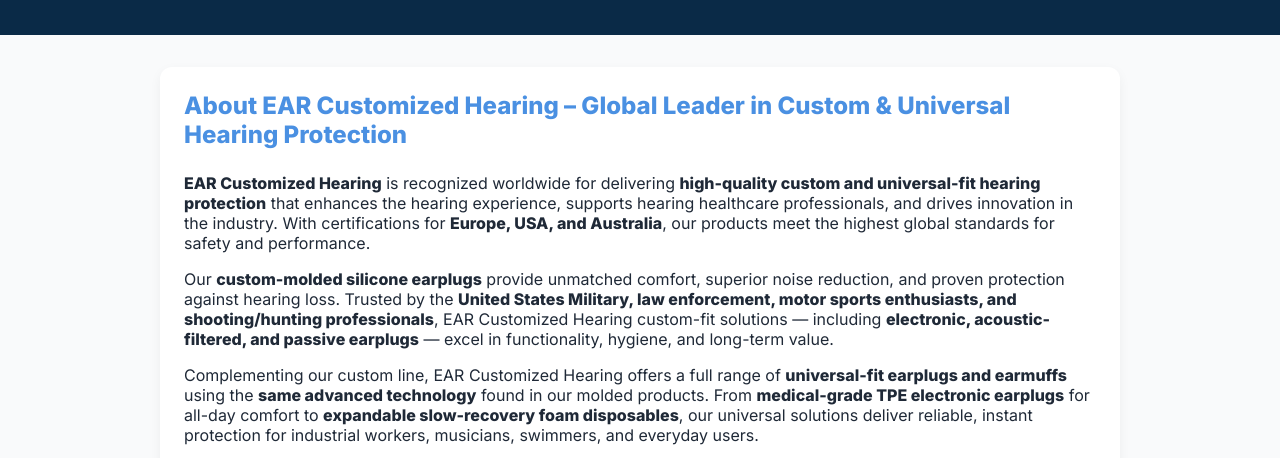
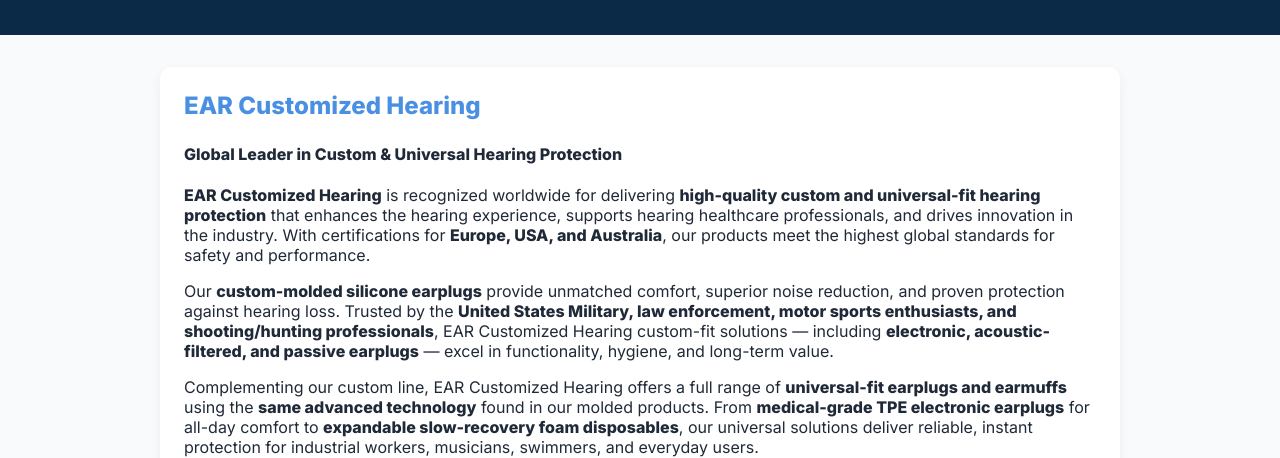
Before and after one commit to EAR-Customized-Hearing-Protection/earinc, a plain HTML site: page index.html in a window 1280 px wide. Shown: the part 310-768 px from the top of the page. Drawn offline with Linux system fonts and the light colour scheme; no server answers.

Commit message:
Revise About section header and subheader
Updated the About section to improve clarity and structure.

```diff
--- a/index.html
+++ b/index.html
@@ -382,7 +382,8 @@ header img {
 
     <!-- About -->
     <section>
-  <h3>About EAR Customized Hearing – Global Leader in Custom & Universal Hearing Protection</h3>
+  <h3>EAR Customized Hearing</h3>
+     <h4>Global Leader in Custom & Universal Hearing Protection</h4>
   <p><strong>EAR Customized Hearing</strong> is recognized worldwide for delivering <strong>high-quality custom and universal-fit hearing protection</strong> that enhances the hearing experience, supports hearing healthcare professionals, and drives innovation in the industry. With certifications for <strong>Europe, USA, and Australia</strong>, our products meet the highest global standards for safety and performance.</p>
 
   <p>Our <strong>custom-molded silicone earplugs</strong> provide unmatched comfort, superior noise reduction, and proven protection against hearing loss. Trusted by the <strong>United States Military, law enforcement, motor sports enthusiasts, and shooting/hunting professionals</strong>, EAR Customized Hearing custom-fit solutions — including <strong>electronic, acoustic-filtered, and passive earplugs</strong> — excel in functionality, hygiene, and long-term value.</p>
```
